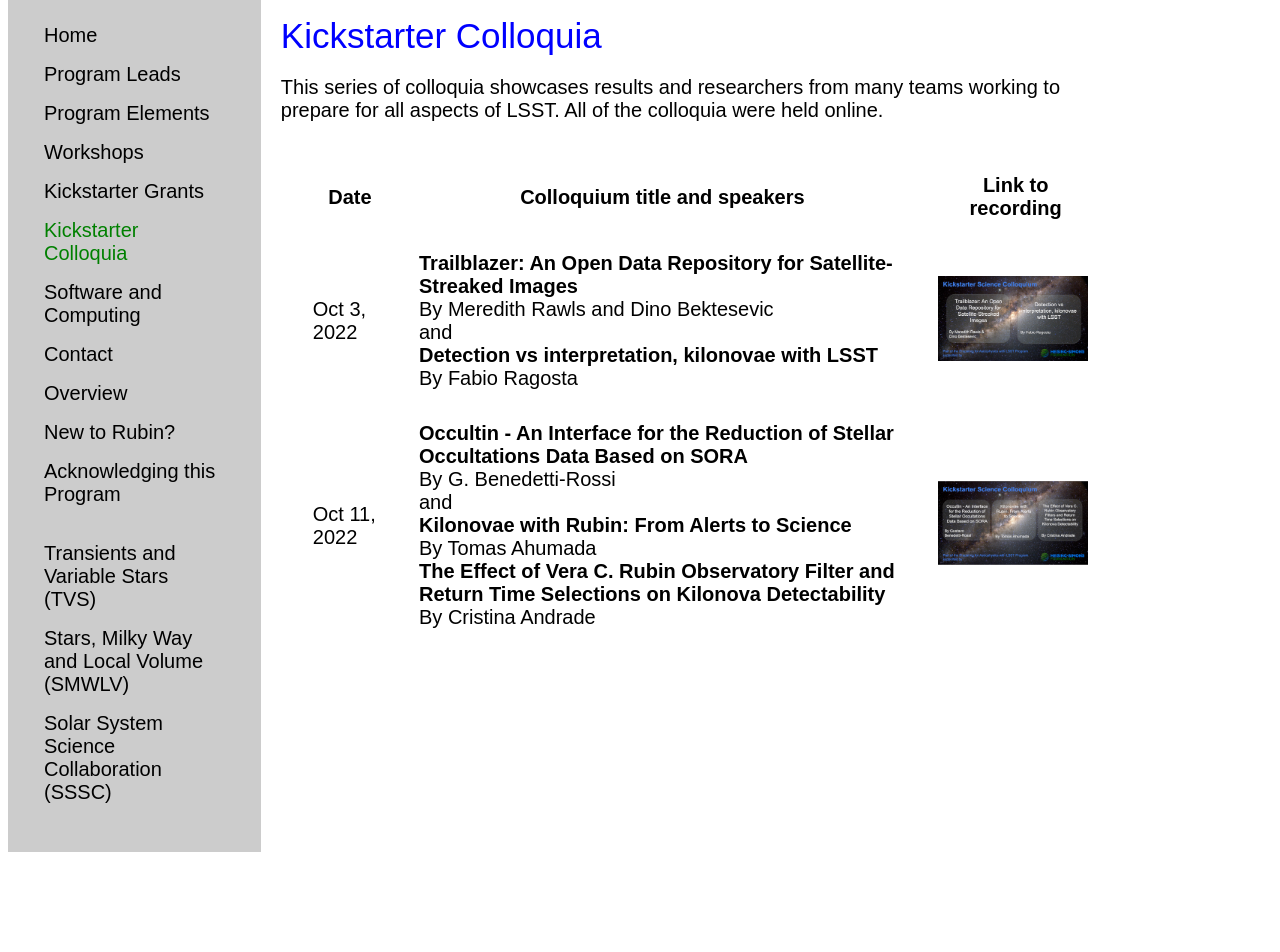
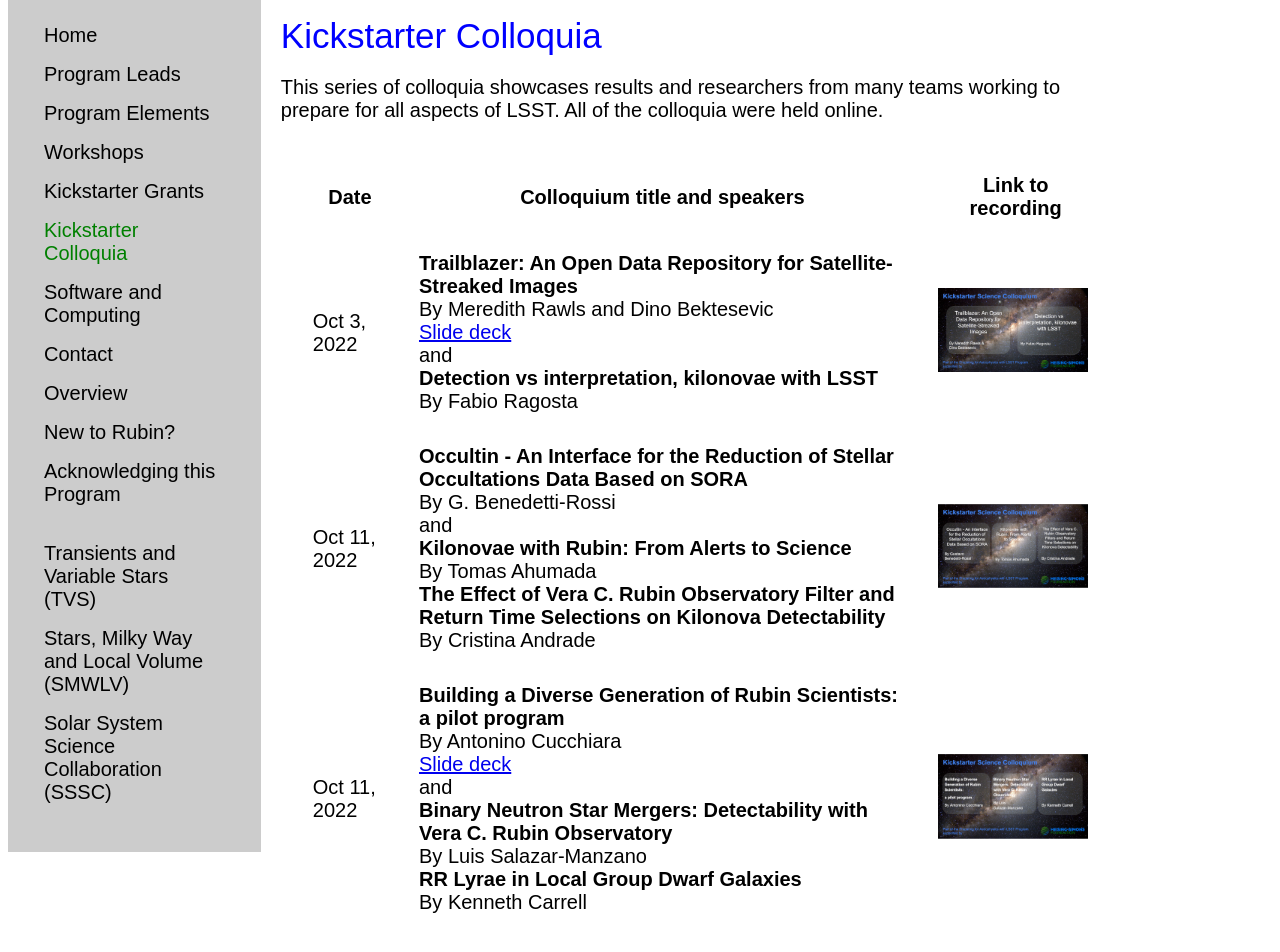
Before and after one commit to lsst-sci-prep/lsst-sci-prep.github.io, a Jekyll site: the page built from kickstarter_colloquia.html, in a window 1280 px wide and 1400 px high, scrolled down 571 px. Shown: the part 426-1378 px from the top of the window. Built offline with Jekyll 4.4.1, drawn with Linux system fonts in a browser that asks for light colours; before the commit the page ends 1857 px from its top, so only the background shows below that.

Commit message:
Updated with colloquium recording from Oct 17

```diff
--- a/kickstarter_colloquia.html
+++ b/kickstarter_colloquia.html
@@ -15,6 +15,7 @@ of LSST.  All of the colloquia were held online.</p>
     <td>Oct 3, 2022</td>
     <td><b>Trailblazer: An Open Data Repository for Satellite-Streaked Images</b><br>
     By Meredith Rawls and Dino Bektesevic<br>
+    <a href="https://drive.google.com/file/d/13kgLnmXUua1-PFVBhBl0gZmRG7uD-VPf/view?usp=sharing">Slide deck</a><br>
     and<br>
     <b>Detection vs interpretation, kilonovae with LSST</b><br>
     By Fabio Ragosta</td>
@@ -37,4 +38,19 @@ of LSST.  All of the colloquia were held online.</p>
         <a href="https://youtu.be/g4PrsQxAI-YA"><img src="/assets/images/ks_oct11_thumbnail.png" width=150></a>
       </td>
   </tr>
+  <tr>
+    <td>Oct 11, 2022</td>
+    <td><b>Building a Diverse Generation of Rubin Scientists: a pilot program</b><br>
+      By Antonino Cucchiara<br>
+      <a href="https://drive.google.com/file/d/1sXZRuNbz9GbejtHZm5T9ZpO1YbO2WNQt/view?usp=sharing">Slide deck</a><br>
+      and<br>
+      <b>Binary Neutron Star Mergers: Detectability with Vera C. Rubin Observatory</b><br>
+      By Luis Salazar-Manzano<br>
+      <b>RR Lyrae in Local Group Dwarf Galaxies</b><br>
+        By Kenneth Carrell
+      </td>
+      <td>
+        <a href="https://youtu.be/Tf_tJtX9EFk"><img src="/assets/images/ks_oct17_thumbnail.png" width=150></a>
+      </td>
+  </tr>
 </table>
```
Also changed, not shown: assets/images/ks_oct17_thumbnail.png (added).
